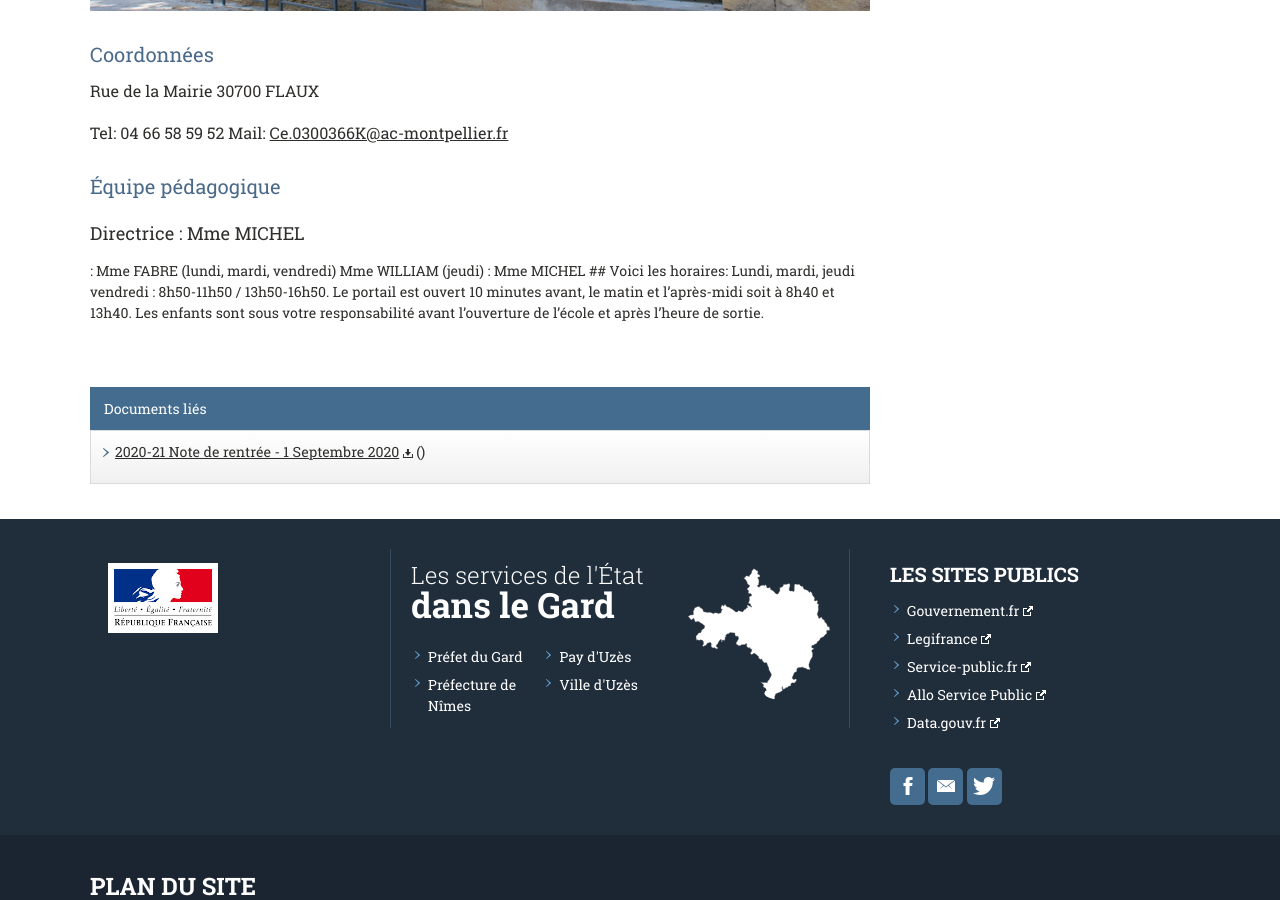
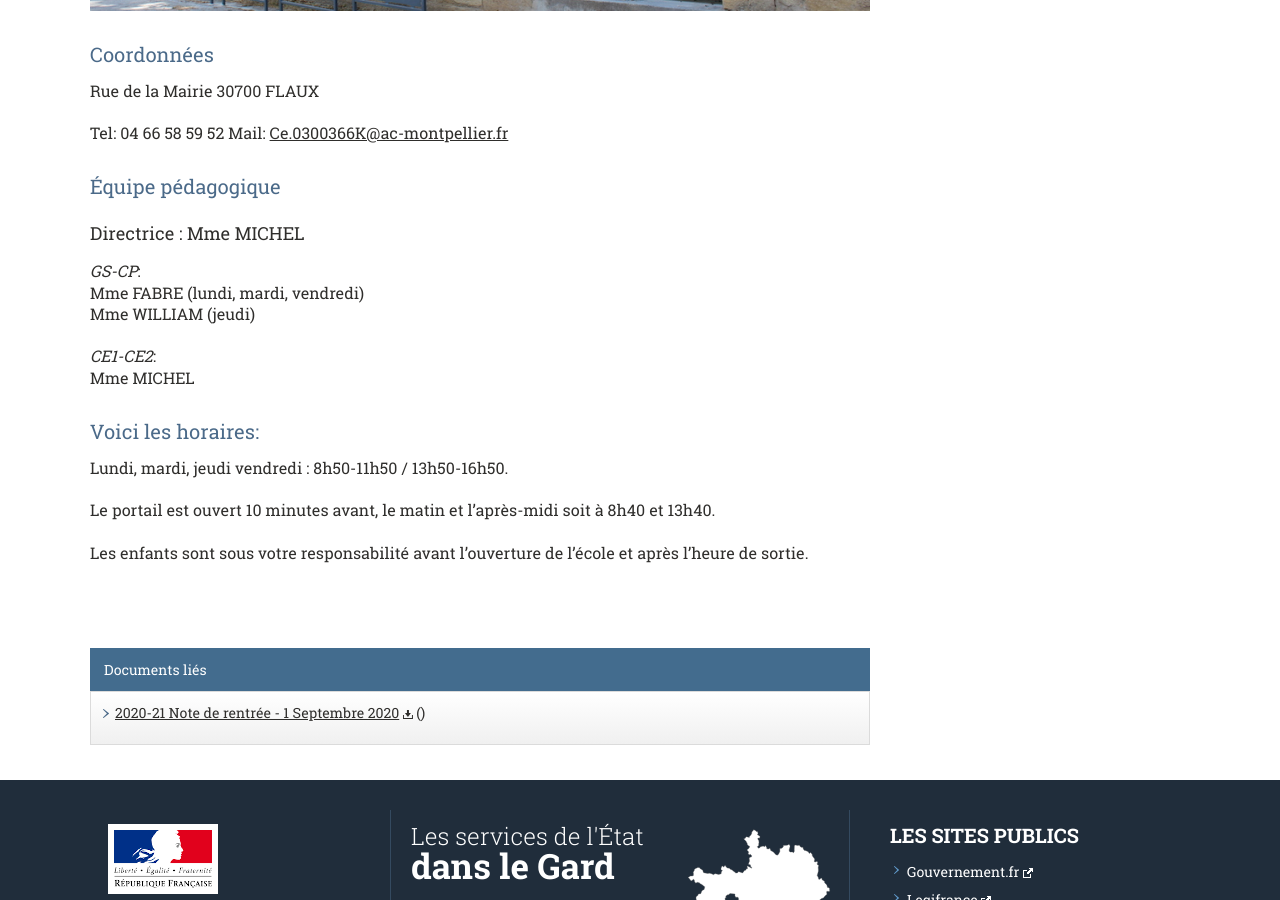
Before and after one commit to Flaux-Village/flaux-village.github.io, a Jekyll site: the page built from ecole.md, in a window 1280 px wide and 900 px high, scrolled down 831 px. Built offline with Jekyll 4.4.1, drawn with Linux system fonts in a browser that asks for light colours; our own code applies the rules of GitHub Pages for plain Markdown files.

Commit message:
Update ecole.md

```diff
--- a/ecole.md
+++ b/ecole.md
@@ -32,15 +32,17 @@ Mail: <Ce.0300366K@ac-montpellier.fr>
 
 ### Directrice : Mme MICHEL
 
-<GS-CP>: Mme FABRE (lundi, mardi, vendredi)
-         Mme WILLIAM (jeudi)
+_GS-CP_: <br>
+Mme FABRE (lundi, mardi, vendredi)<br>
+Mme WILLIAM (jeudi)<br>
 
-<CE1-CE2>: Mme MICHEL
+_CE1-CE2_: <br>
+Mme MICHEL<br>
 
 ## Voici les horaires:
 
-Lundi, mardi, jeudi vendredi : 8h50-11h50 / 13h50-16h50.
+Lundi, mardi, jeudi vendredi : 8h50-11h50 / 13h50-16h50.<br>
 
-Le portail est ouvert 10 minutes avant, le matin et l’après-midi soit à 8h40 et 13h40.
+Le portail est ouvert 10 minutes avant, le matin et l’après-midi soit à 8h40 et 13h40. <br>
 
-Les enfants sont sous votre responsabilité avant l’ouverture de l’école et après l’heure de sortie.
+Les enfants sont sous votre responsabilité avant l’ouverture de l’école et après l’heure de sortie.<br>
```
